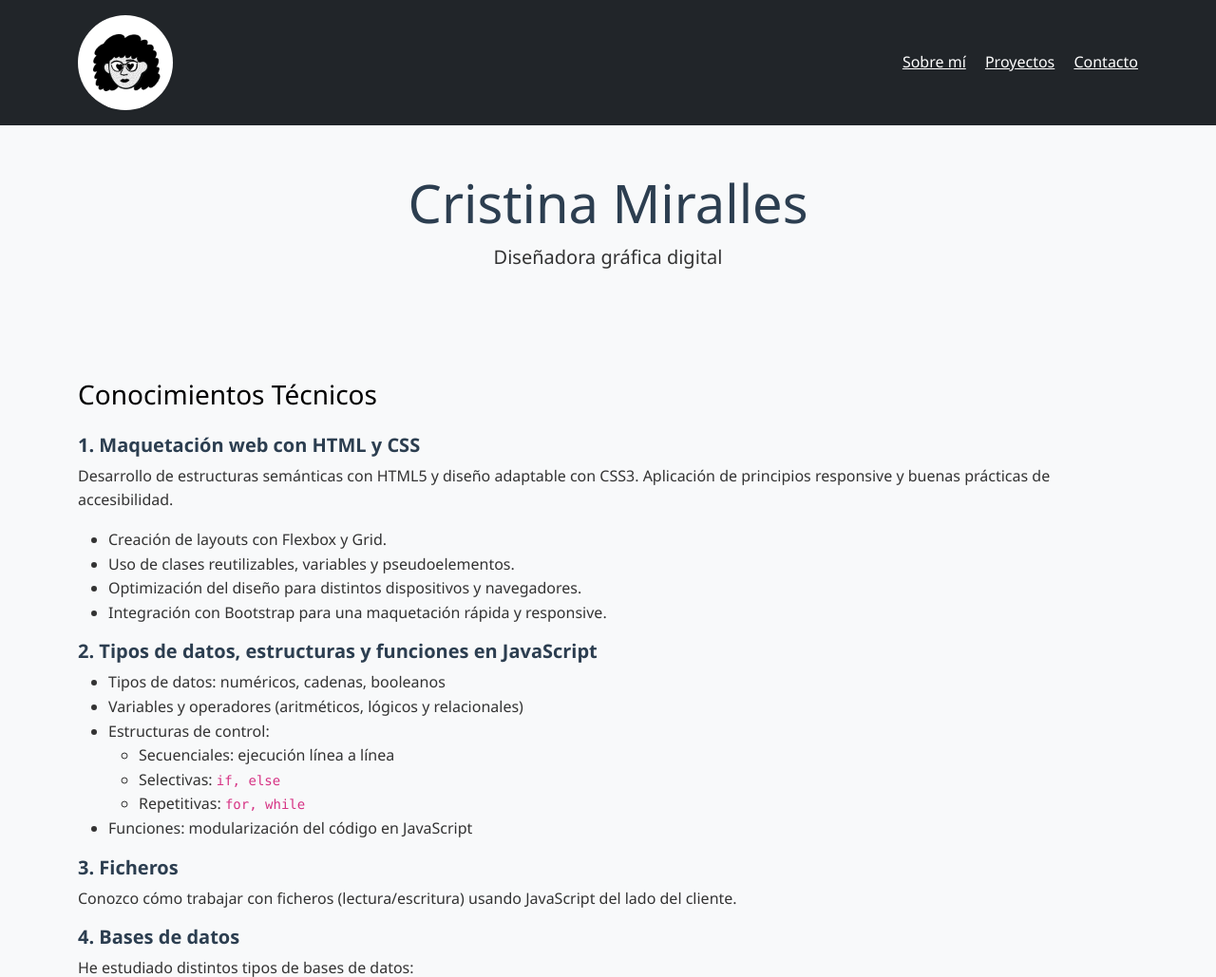
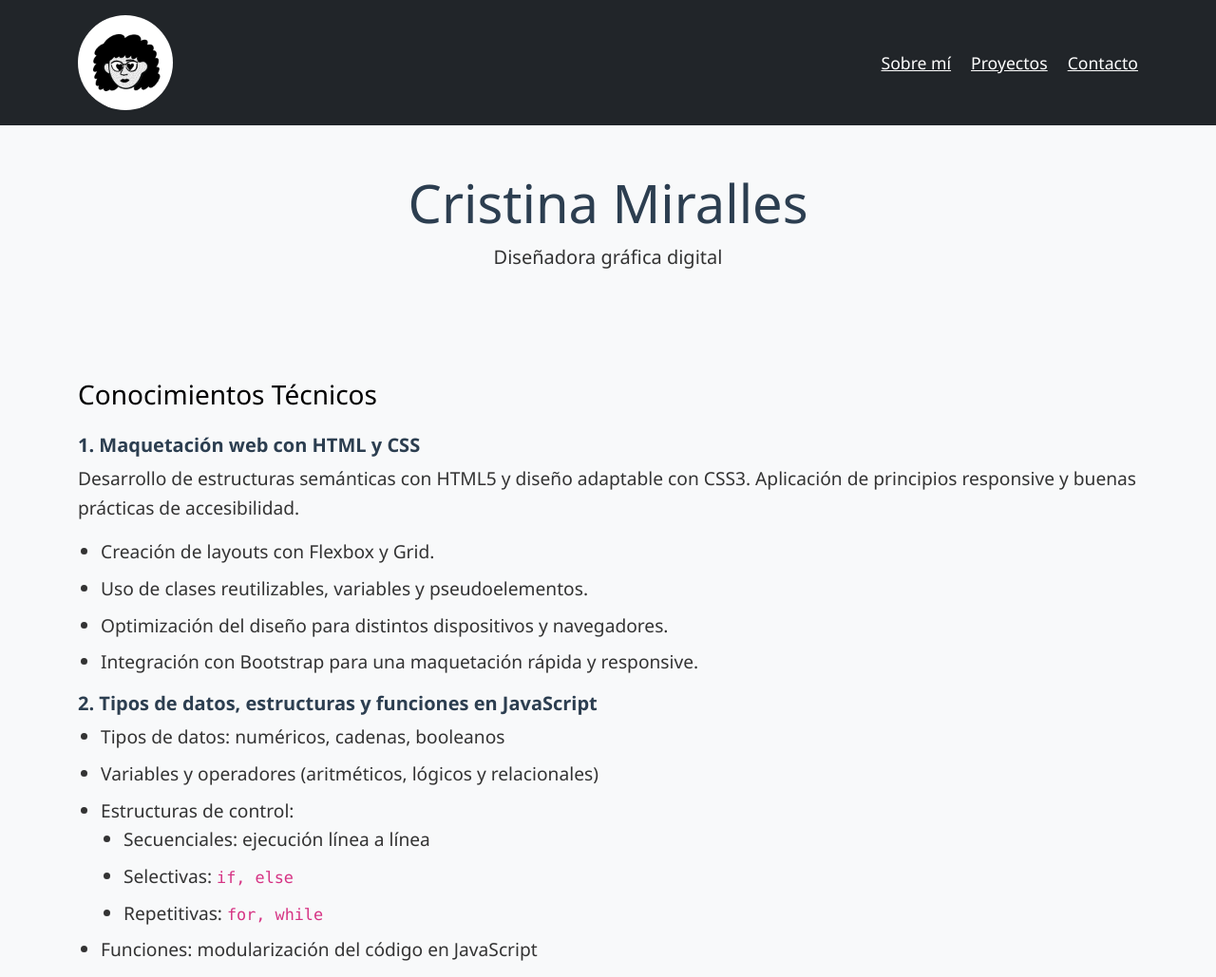
Before and after one commit to crismiralles/portfolio, a plain HTML site: page index.html in a window 1280 px wide. Shown: the top 1029 px of the page at 95% size. Drawn offline with nearby package versions, Linux system fonts and the light colour scheme.

Commit message:
Retoco el CSS

```diff
--- a/css/estilos.css
+++ b/css/estilos.css
@@ -9,6 +9,7 @@ body {
     line-height: 1.6;
     background-color: #f8f9fa;
     color: #333;
+    font-size: 1.2rem;
 }
 
 h1, h2, h4, h5 {
@@ -35,11 +36,6 @@ section {
     box-shadow: 0 6px 20px rgba(0, 0, 0, 0.1);
 }
 
-/* FORMULARIO */
-input,
-textarea {
-    border-radius: 0.375rem;
-}
 
 /* FOOTER */
 footer {
@@ -47,12 +43,12 @@ footer {
 }
 
 /* SECCIONES */
-#knowledge ul {
+ul {
     list-style: disc;
     padding-left: 1.5rem;
 }
 
-#knowledge li {
+li {
     margin-bottom: 0.5rem;
 }
 
@@ -67,3 +63,7 @@ footer {
         font-size: 2rem;
     }
 }
+
+nav a {
+    font-size: 1.1rem;
+}
```
